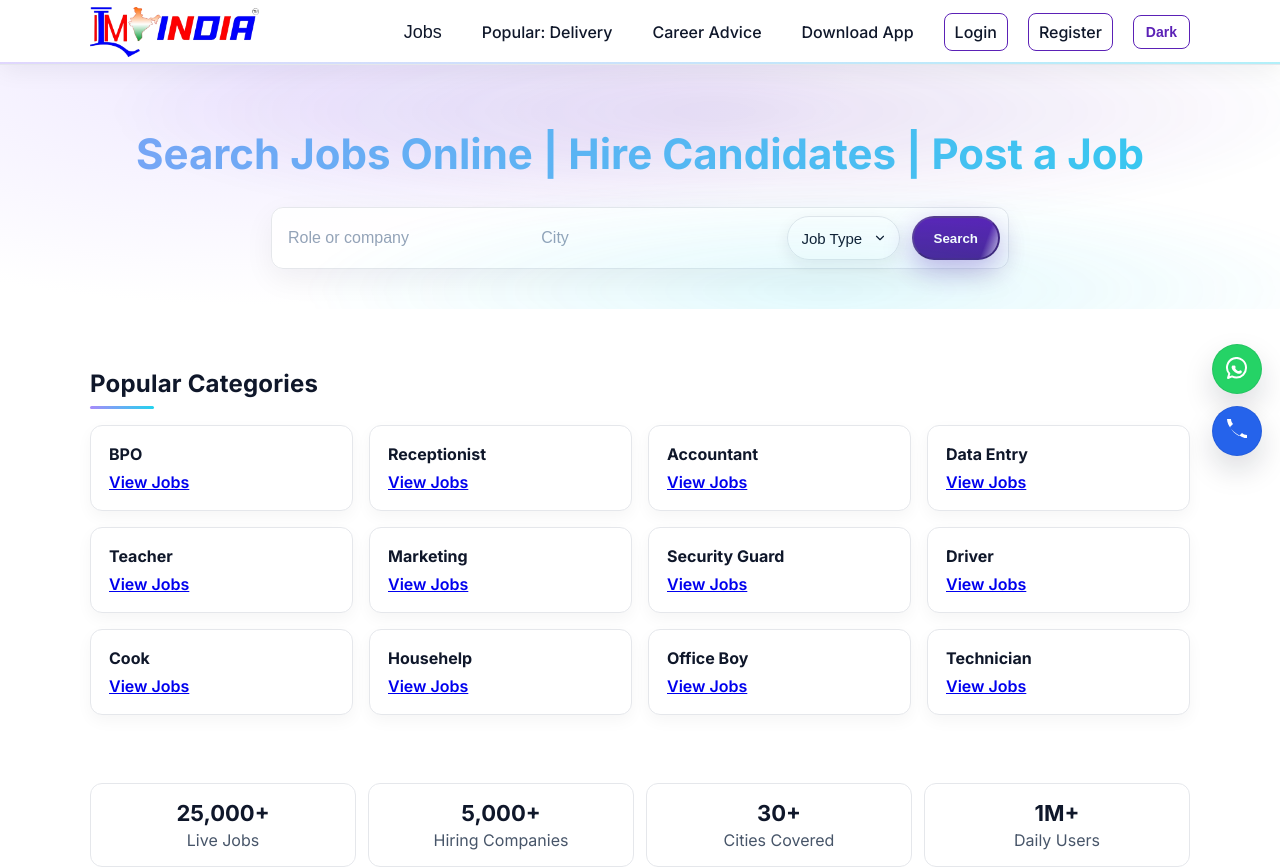
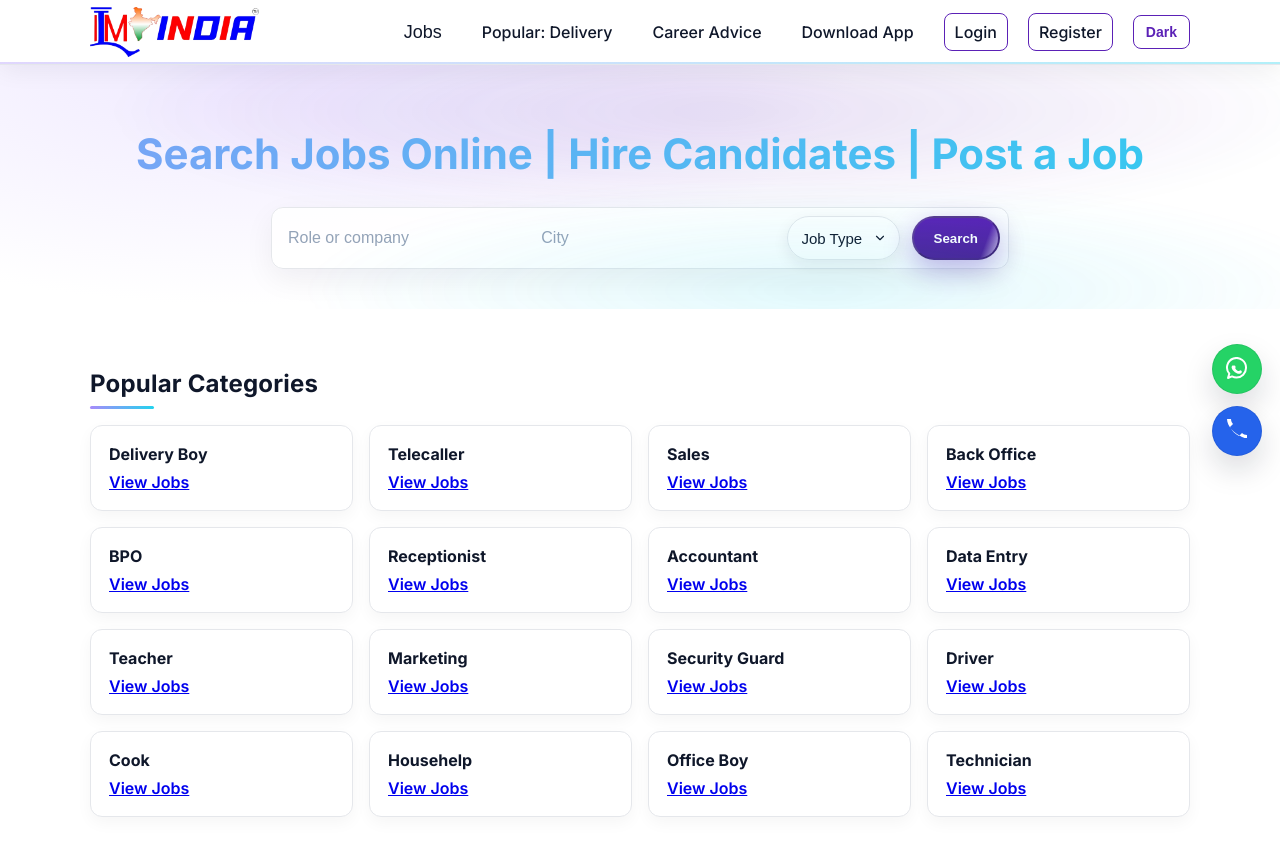
Before and after one commit to rahilslmindia-commits/ApnaClone, a React (Create React App) app: page / in a window 1280 px wide. Shown: the top 867 px of the page. Built offline with nearby package versions, Linux system fonts and the light colour scheme.

Commit message:
Pk 20-2-26 fixed new changes

```diff
--- a/src/App.js
+++ b/src/App.js
@@ -20,7 +20,10 @@ function Home() {
   const [filterMode, setFilterMode] = useState('');
   const navigate = useNavigate();
   const categories = [
-
+    'Delivery Boy',
+    'Telecaller',
+    'Sales',
+    'Back Office',
     'BPO',
     'Receptionist',
     'Accountant',
```
